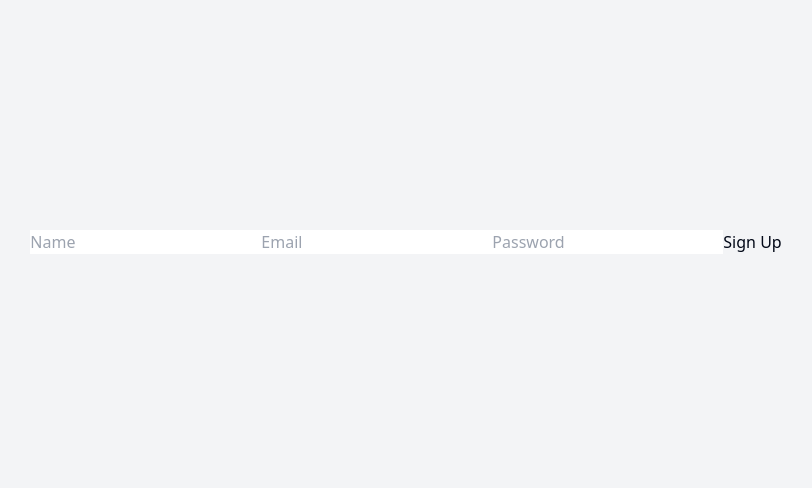
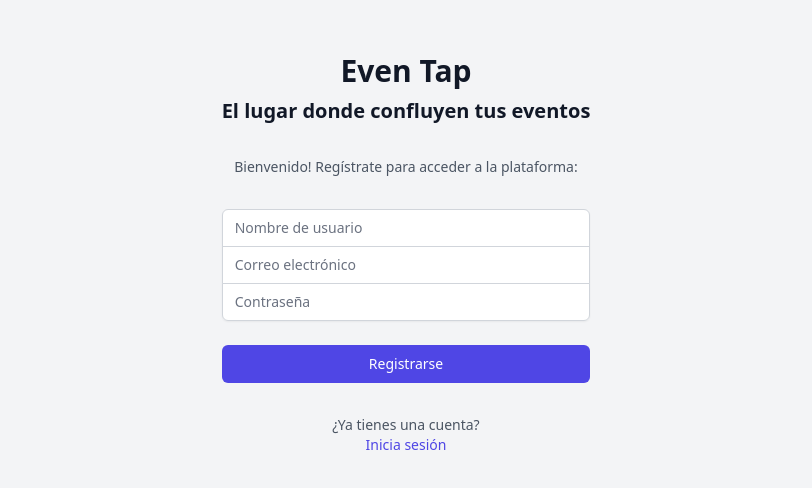
Before and after one commit to fgymnich-ratherlabs/even-tap, a Next.js app: page /signup in a window 1280 px wide. Shown: the part 158-646 px from the top of the page, without its empty margins (234-1046 px from the left). Built offline with nearby package versions, Linux system fonts and the light colour scheme.

Commit message:
new front for signup

```diff
--- a/src/app/(auth)/signup/page.js
+++ b/src/app/(auth)/signup/page.js
@@ -1,7 +1,8 @@
 'use client';
 
-import { useState } from 'react';
+import React from 'react';
 import { gql, useMutation } from '@apollo/client';
+import { useRouter } from 'next/navigation';
 
 const SIGNUP_MUTATION = gql`
   mutation SignUp($name: String!, $email: String!, $password: String!) {
@@ -10,45 +11,99 @@ const SIGNUP_MUTATION = gql`
 `;
 
 export default function SignupPage() {
-  const [formData, setFormData] = useState({ name: '', email: '', password: '' });
   const [signup, { data, loading, error }] = useMutation(SIGNUP_MUTATION);
+  const router = useRouter();
 
-    const handleSubmit = async (e) => {
+    const handleSignup = async (e) => {
       e.preventDefault();
+      // Crear una instancia de FormData para obtener los valores del formulario
+      const formData = new FormData(e.target);
+
+      const name = formData.get('name');
+      const email = formData.get('email');
+      const password = formData.get('password');
+
       try {
-        const response = await signup({ variables: { name: formData.name, email: formData.email, password: formData.password } });
+        const response = await signup({ variables: { name, email, password} });
         console.log('User signed up successfully:', response);
+
         localStorage.setItem('auth-token', response.data.signup);
+
+        router.push('/signin'); // Redirigir a la página de inicio de sesión después del registro
       } catch (err) {
         console.error('Error during sign up:', err);
       }
     };
 
   return (
-    <form onSubmit={handleSubmit}>
+    <div className="min-h-screen flex items-center justify-center bg-gray-100 py-12 px-4 sm:px-6 lg:px-8">
+      <div className="max-w-md w-full space-y-8">
+        <div>
+          <h2 className="mt-6 text-center text-3xl font-extrabold text-gray-900">Even Tap</h2>
+          <h4 className="mt-2 text-center text-xl font-bold text-gray-900">El lugar donde confluyen tus eventos</h4>
+          <p className="mt-8 text-center text-sm text-gray-600">
+            Bienvenido! Regístrate para acceder a la plataforma:
+          </p>
+        </div>
+        <form className="mt-6 space-y-6" onSubmit={handleSignup}>
+          <div className="rounded-md shadow-sm -space-y-px">
+            <div>
+              <label htmlFor="name" className="sr-only">
+                Nombre
+              </label>
               <input
+                id="name"
+                name="name"
                 type="text"
-        placeholder="Name"
-        value={formData.name}
-        onChange={(e) => setFormData({ ...formData, name: e.target.value })}
                 required
+                className="appearance-none rounded-none relative block w-full px-3 py-2 border border-gray-300 placeholder-gray-500 text-gray-900 rounded-t-md focus:outline-none focus:ring-indigo-500 focus:border-indigo-500 focus:z-10 sm:text-sm"
+                placeholder="Nombre de usuario"
               />
+            </div>
+            <div>
+              <label htmlFor="email" className="sr-only">
+                Correo electrónico
+              </label>
               <input
+                id="email"
+                name="email"
                 type="email"
-        placeholder="Email"
-        value={formData.email}
-        onChange={(e) => setFormData({ ...formData, email: e.target.value })}
                 required
+                className="appearance-none rounded-none relative block w-full px-3 py-2 border border-gray-300 placeholder-gray-500 text-gray-900 focus:outline-none focus:ring-indigo-500 focus:border-indigo-500 focus:z-10 sm:text-sm"
+                placeholder="Correo electrónico"
               />
+            </div>
+            <div>
+              <label htmlFor="password" className="sr-only">
+                Contraseña
+              </label>
               <input
+                id="password"
+                name="password"
                 type="password"
-        placeholder="Password"
-        value={formData.password}
-        onChange={(e) => setFormData({ ...formData, password: e.target.value })}
                 required
+                className="appearance-none rounded-none relative block w-full px-3 py-2 border border-gray-300 placeholder-gray-500 text-gray-900 rounded-b-md focus:outline-none focus:ring-indigo-500 focus:border-indigo-500 focus:z-10 sm:text-sm"
+                placeholder="Contraseña"
               />
-      <button type="submit" disabled={loading}>Sign Up</button>
-      {error && <p>Error during sign up: {error.message}</p>}
+            </div>
+          </div>
+
+          <div>
+            <button
+              type="submit"
+              className="group relative w-full flex justify-center py-2 px-4 border border-transparent text-sm font-medium rounded-md text-white bg-indigo-600 hover:bg-indigo-700 focus:outline-none focus:ring-2 focus:ring-offset-2 focus:ring-indigo-500"
+            >
+              Registrarse
+            </button>
+          </div>
         </form>
+        <div className="text-sm text-center">
+          <p className="text-gray-600">¿Ya tienes una cuenta?</p>
+          <a href="/signin" className="font-medium text-indigo-600 hover:text-indigo-500">
+            Inicia sesión
+          </a>
+        </div>
+      </div>
+    </div>
   );
 }
--- a/src/app/api/resolvers/resolvers.js
+++ b/src/app/api/resolvers/resolvers.js
@@ -56,7 +56,7 @@ const root = {
         console.error('Error al crear el usuario:', error);
       }
     },
-    login: async ({ email, password }) => {
+    signin: async ({ email, password }) => {
       const user = await prisma.user.findUnique({ where: { email } });
       if (!user) throw new Error('User not found');
       const valid = await bcrypt.compare(password, user.password);
--- a/src/app/api/schema.js
+++ b/src/app/api/schema.js
@@ -33,7 +33,7 @@ const schema = buildSchema(`
 
     type Mutation {
       signup(name: String!, email: String!, password: String!): String
-      login(email: String!, password: String!): String
+      signin(email: String!, password: String!): String
       createEvent(name: String!, description: String!, location: String!, date: String!, maxCapacity: Int!): Event
       applyToEvent(eventId: ID!): Application
       manageApplication(applicationId: ID!, status: String!): Application
```
Also changed, not shown: src/app/lib/graphQL/mutation.js (added). Lines whose indentation alone changed are shown as unchanged.
